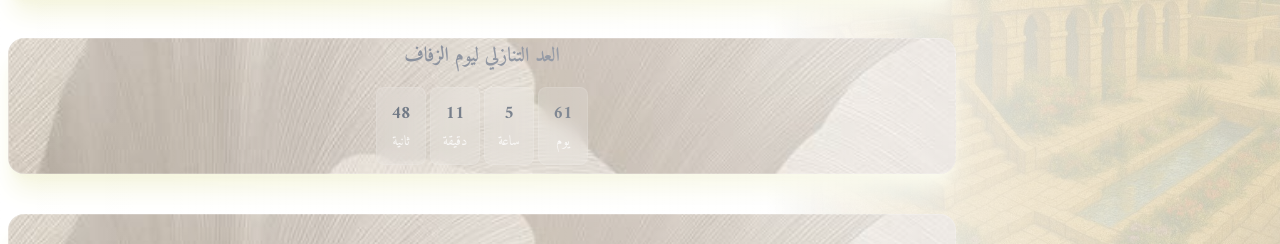
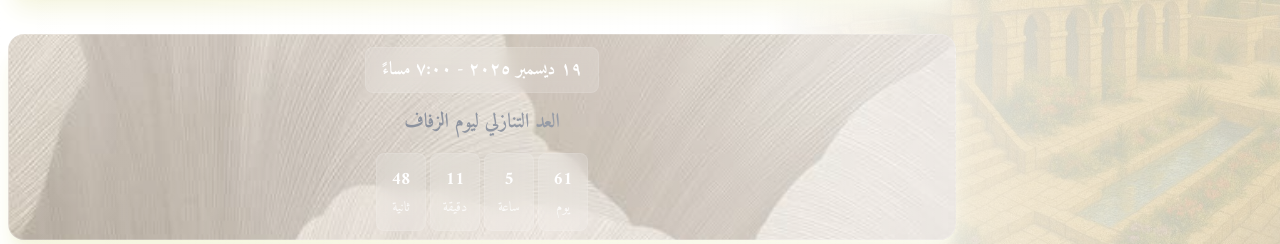
Before and after one commit to ThamerWardah/wedding1, a Next.js app: page /1 in a window 1280 px wide. Shown: the part 450-694 px from the top of the page. Built offline with nearby package versions, Linux system fonts and the light colour scheme; no server answers; the database is empty; a web font is replaced by a local one.

Commit message:
9-11-2025

```diff
--- a/app/[guestNumber]/page.jsx
+++ b/app/[guestNumber]/page.jsx
@@ -56,9 +56,7 @@ export default function Light(){
     setTimeout(() =>showNotshow(), 10000)
   }, [guestInfo?.name])
 const showNotshow = ()=>{
-  console.log(guestInfo);
   if(guestInfo!==null){
-    console.log(guestInfo?.attendance)
   !guestInfo?.attendance?.attending?setIsRSVPOpen(true):null}
   }
 
@@ -416,7 +414,8 @@ const showNotshow = ()=>{
         <motion.div
           initial={{ opacity: 0, y: -20 }}
           animate={{ opacity: 1, y: 0 }}
-          className="fixed top-4 right-4 z-50 bg-white/10 backdrop-blur-xs rounded-lg p-4 shadow-lg border"
+          transition={{ delay: 6 }}
+          className="fixed top-4 right-4 z-50 bg-white/5 backdrop-blur-xs rounded-lg p-4 shadow-lg border"
         >
           <p className="text-sm font-semibold bg-transparent" style={{ color: '#2F4F4F' }}>
             {t.welcome}
@@ -535,6 +534,15 @@ const showNotshow = ()=>{
   }}
   className="relative rounded-2xl text-gray-600 p-1 pb-2 mb-6 border border-white/20 w-6/8 z-60 shadow-xl shadow-[#F5F5DC]"
 >
+  {/* Simple Wedding Date - Matching Countdown Style */}
+  <div className="text-center mb-4 mt-2">
+    <div className="bg-white/15 rounded-lg px-4 py-2 inline-flex items-center gap-2 backdrop-blur-sm border border-white/10">
+      <span className="text-white font-semibold text-lg">
+        {lang === 'ar' ? '١٩ ديسمبر ٢٠٢٥ - ٧:٠٠ مساءً' : 'December 19, 2025 - 7:00 PM'}
+      </span>
+    </div>
+  </div>
+
   <h2 className="text-lg text-center md:text-xl font-semibold text-gray-500 mb-4">
     {t.countdown}
   </h2>
@@ -546,7 +554,7 @@ const showNotshow = ()=>{
           key={key}
           className="bg-white/15 rounded-lg px-2 text-center py-3 min-w-[50px] backdrop-blur-sm border border-white/10"
         >
-                <p className="text-lg font-bold">
+          <p className="text-lg font-bold text-white">
             {timeLeft[key] ?? '--'}
           </p>
           <p className="text-sm text-white/80 mt-1 font-light">
```
Lines whose indentation alone changed are shown as unchanged.
